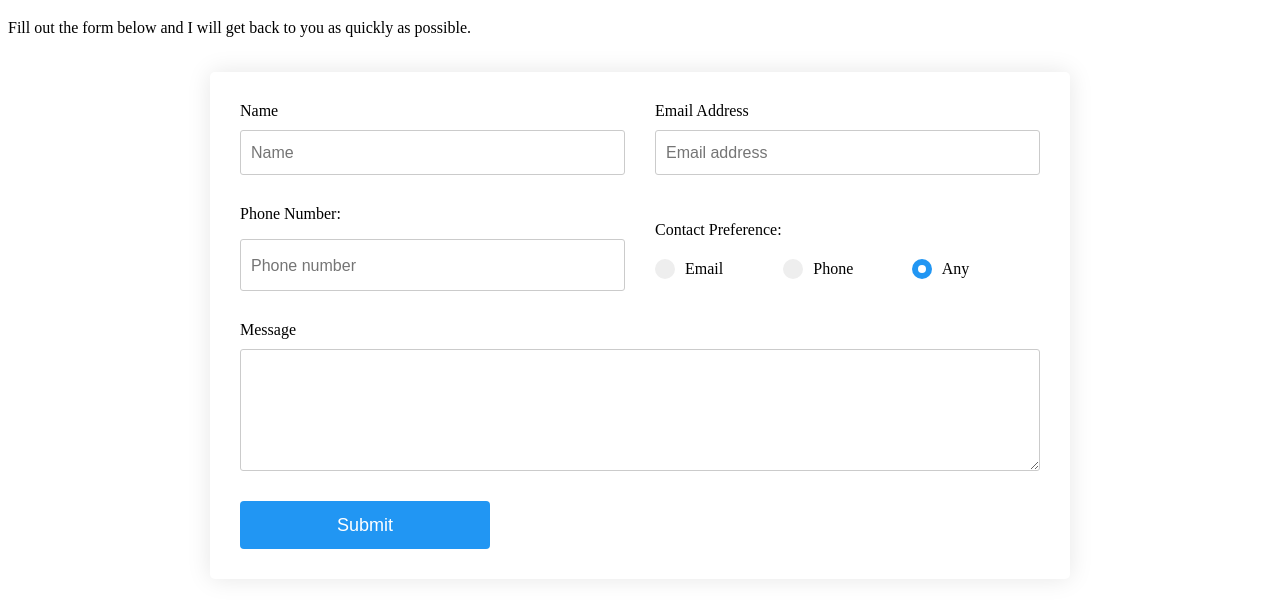
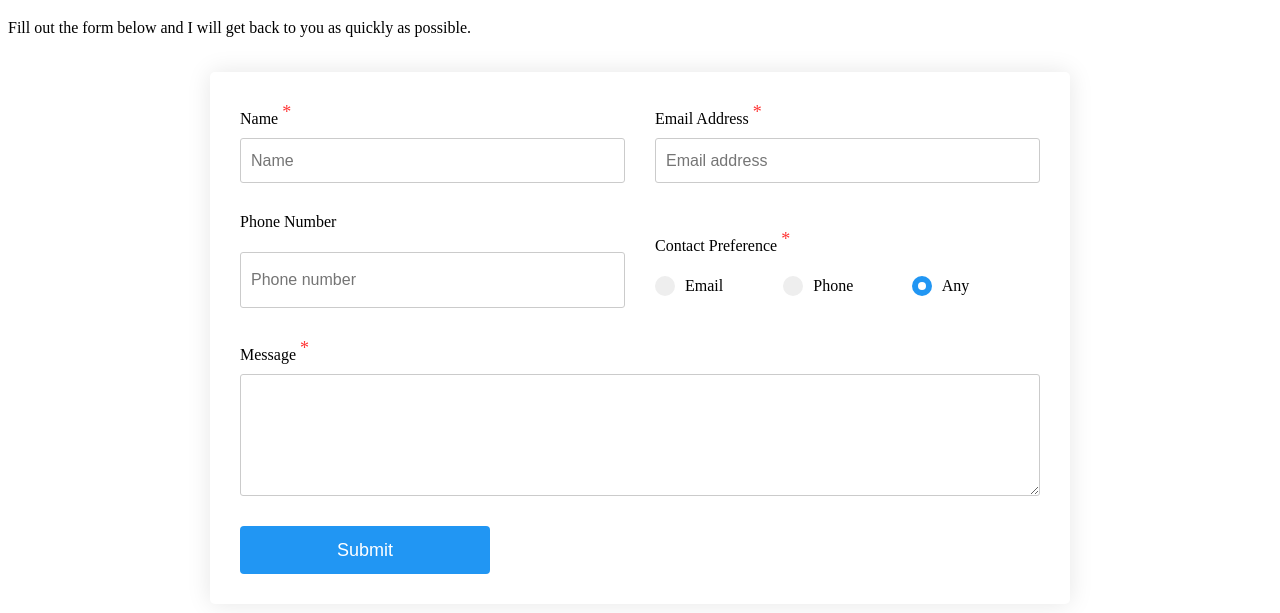
Before and after one commit to undeadinu/lottiemariephotography, a Gatsby site: page /contact in a window 1280 px wide. Shown: the part 61-674 px from the top of the page. Built offline with nearby package versions, Linux system fonts and the light colour scheme; Gatsby itself is replaced by a stand-in of ours.

Commit message:
added required fields

```diff
--- a/src/pages/contact.js
+++ b/src/pages/contact.js
@@ -9,19 +9,19 @@ const ContactPage = () => (
             <p className="text--center">Fill out the form below and I will get back to you as quickly as possible.</p>
             <form className={styles.formHolder} method="POST" action="https://www.enformed.io/krf46brt">
                 <div className={styles.formGroup}>
-                    <label>Name</label>
-                    <input name="name" className={styles.formControl} type="text" placeholder="Name"/>
+                    <label>Name <sup className={styles.required}>*</sup></label>
+                    <input required name="name" className={styles.formControl} type="text" placeholder="Name"/>
                 </div>
                 <div className={styles.formGroup}>
-                    <label>Email Address</label>
-                    <input name="email" className={styles.formControl} type="text" placeholder="Email address"/>
+                    <label>Email Address <sup className={styles.required}>*</sup></label>
+                    <input name="email" required className={styles.formControl} type="text" placeholder="Email address"/>
                 </div>
                 <div className={styles.formGroup}>
-                    <label>Phone Number:</label>
+                    <label>Phone Number</label>
                     <input name="contact_number" className={styles.formControl} type="text" placeholder="Phone number"/>
                 </div>
                 <div className={styles.formGroup}>
-                    <p>Contact Preference:</p>
+                    <p>Contact Preference <sup className={styles.required}>*</sup></p>
                     <div className={styles.radioGroup}>
                         <label className={styles.customCheckBox}>Email
                             <input name="contact_preference" value="email" type="radio"/>
@@ -38,8 +38,8 @@ const ContactPage = () => (
                     </div>
                 </div>
                 <div className={`${styles.formGroup} ${styles.wideGroup}`}>
-                    <label>Message</label>
-                    <textarea name="message" className={styles.formControlTextArea} rows="4" cols="50"></textarea>
+                    <label>Message <sup className={styles.required}>*</sup></label>
+                    <textarea required name="message" className={styles.formControlTextArea} rows="4" cols="50"></textarea>
                 </div>
                 <div className={styles.formGroup}>
                     <button type="submit"className={styles.submitButton}>Submit</button>
--- a/src/pages/styles/contact.module.scss
+++ b/src/pages/styles/contact.module.scss
@@ -135,3 +135,8 @@
         max-width: 250px;
     }
   }
+
+.required {
+    color: #ff3434;
+    font-size: 18px;
+}
```
